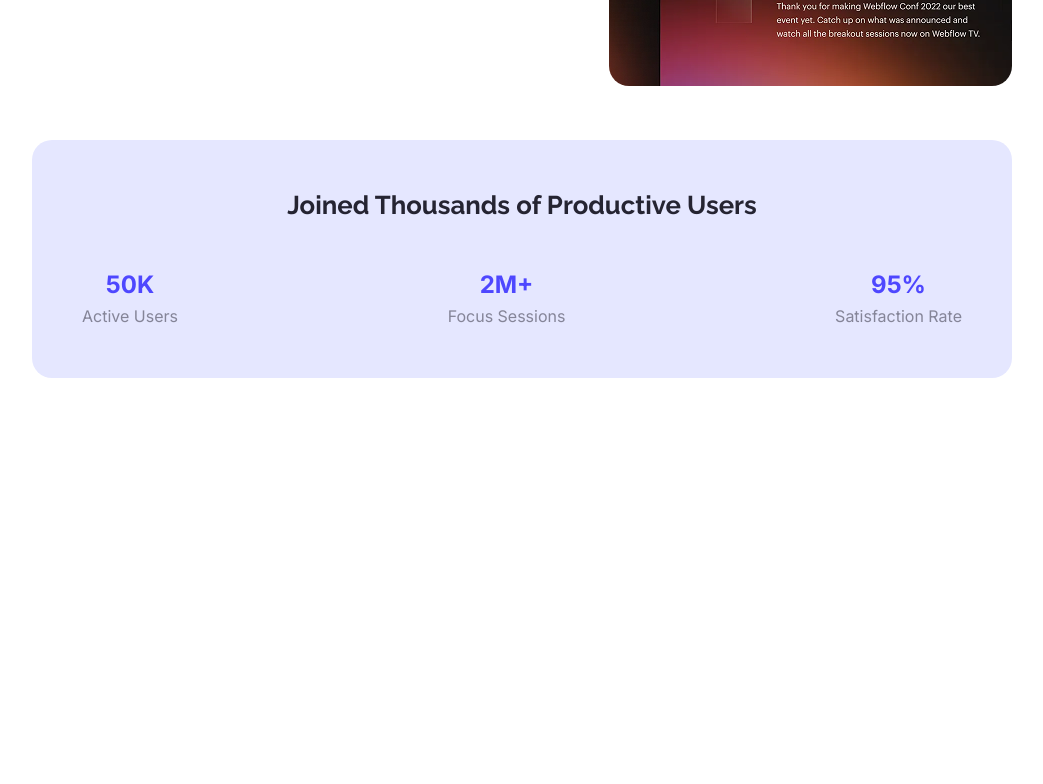
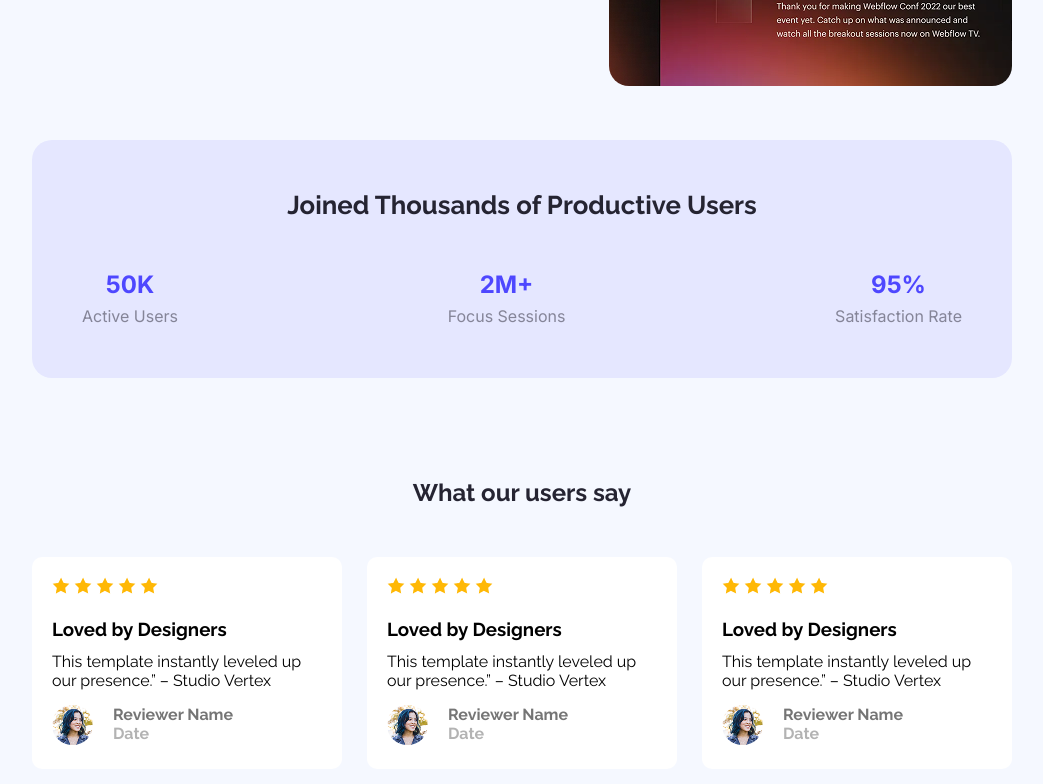
Before and after one commit to Giasuddin13/Ph-B12-Assignment-01, a plain HTML site: page index.html in a window 1280 px wide. Shown: the part 764-1548 px from the top of the page, without its empty margins (118-1161 px from the left). Before the commit the page ends 1192 px from the top, so only its background shows below. Drawn offline with Linux system fonts and the light colour scheme.

Commit message:
review area complete

```diff
--- a/css/style.css
+++ b/css/style.css
@@ -1,6 +1,9 @@
 *{
   margin: 0;
   padding: 0;
+}
+body{
+  background-color: #F5F8FF;
 }
 .inter-normal {
   font-family: "Inter", sans-serif;
@@ -112,3 +115,43 @@ nav{
   font-weight: normal;
 }
 /* productive area end */
+
+/* review area start */
+.review-area{
+  margin: 100px 150px;
+}
+.review-heading{
+  text-align: center;
+  color: #252432;
+}
+.review-item-area{
+  display: flex;
+  align-items: center;
+  justify-content: space-between;
+  margin-top: 50px;
+  gap: 25px;
+}
+.review-title h3{
+  margin: 20px 0 12PX;
+}
+.review-item{
+  background-color: white;
+  padding: 20px;
+  border-radius: 10px;
+}
+.review-user-area{
+  display: flex;
+  margin-top: 15px;
+}
+.review-user-img img{
+  border-radius: 100%;
+  margin-right: 20px;
+}
+.review-user-name h4{
+  color: #757575;
+}
+.review-user-name h4 span{
+  color: #B3B3B3;
+}
+
+/* review area end */
--- a/index.html
+++ b/index.html
@@ -56,6 +56,67 @@
             </div>
         </section>
         <!-- productive area end -->
+
+        <!-- review area start -->
+        <section class="review-area raleway-normal">
+            <div class="review-heading">
+                <h2>What our users say</h2>
+            </div>
+            <div class="review-item-area">
+                <div class="review-item">
+                <div class="review-icon">
+                    <img src="./Assets/icon-star.png" alt="">
+                    <img src="./Assets/icon-star.png" alt="">
+                    <img src="./Assets/icon-star.png" alt="">
+                    <img src="./Assets/icon-star.png" alt="">
+                    <img src="./Assets/icon-star.png" alt="">
+                </div>
+                <div class="review-title">
+                    <h3>Loved by Designers</h3>
+                    <p>This template instantly leveled up our presence.” – Studio Vertex</p>
+                </div>
+                <div class="review-user-area">
+                    <div class="review-user-img"><img src="./Assets/avatar.png" alt=""></div>
+                    <div class="review-user-name"><h4>Reviewer Name <br><span>Date</span></h4></div>
+                </div>
+            </div>
+            <div class="review-item">
+                <div class="review-icon">
+                    <img src="./Assets/icon-star.png" alt="">
+                    <img src="./Assets/icon-star.png" alt="">
+                    <img src="./Assets/icon-star.png" alt="">
+                    <img src="./Assets/icon-star.png" alt="">
+                    <img src="./Assets/icon-star.png" alt="">
+                </div>
+                <div class="review-title">
+                    <h3>Loved by Designers</h3>
+                    <p>This template instantly leveled up our presence.” – Studio Vertex</p>
+                </div>
+                <div class="review-user-area">
+                    <div class="review-user-img"><img src="./Assets/avatar.png" alt=""></div>
+                    <div class="review-user-name"><h4>Reviewer Name <br><span>Date</span></h4></div>
+                </div>
+            </div>
+            <div class="review-item">
+                <div class="review-icon">
+                    <img src="./Assets/icon-star.png" alt="">
+                    <img src="./Assets/icon-star.png" alt="">
+                    <img src="./Assets/icon-star.png" alt="">
+                    <img src="./Assets/icon-star.png" alt="">
+                    <img src="./Assets/icon-star.png" alt="">
+                </div>
+                <div class="review-title">
+                    <h3>Loved by Designers</h3>
+                    <p>This template instantly leveled up our presence.” – Studio Vertex</p>
+                </div>
+                <div class="review-user-area">
+                    <div class="review-user-img"><img src="./Assets/avatar.png" alt=""></div>
+                    <div class="review-user-name"><h4>Reviewer Name <br><span>Date</span></h4></div>
+                </div>
+            </div>
+            </div>
+        </section>
+        <!-- review area end -->
     </main>
     <!-- main area end -->
 
```
